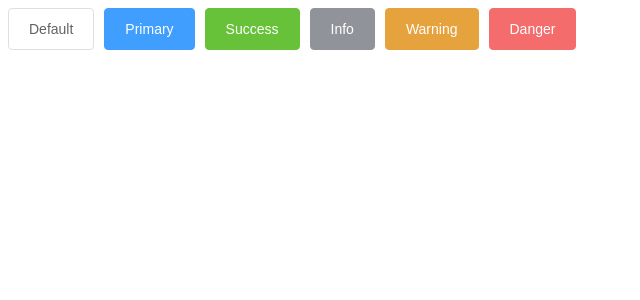
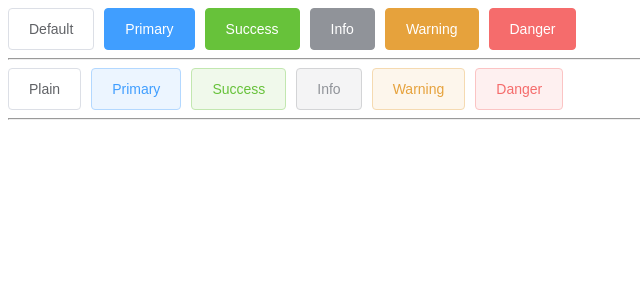
Before and after one commit to guijunqiao1/ELEMENT, a Vue app in the folder ELEMENT_origin/: page / in a window 1280 px wide. Shown: the top 300 px of the page, without its empty margins (0-640 px from the left). Built offline with nearby package versions, Linux system fonts and the light colour scheme.

Commit message:
完成朴素按钮的书写

```diff
--- a/ELEMENT_origin/src/App.vue
+++ b/ELEMENT_origin/src/App.vue
@@ -1,11 +1,27 @@
 <template>
   <div id="app">
+    <!-- 默认按钮 -->
     <el-button>Default</el-button>
     <el-button type="primary">Primary</el-button>
     <el-button type="success">Success</el-button>
     <el-button type="info">Info</el-button>
     <el-button type="warning">Warning</el-button>
     <el-button type="danger">Danger</el-button>
+
+    <br>
+    <hr>
+    <!-- 朴素按钮 -->
+    <el-button plain>Plain</el-button>
+    <el-button type="primary" plain>Primary</el-button>
+    <el-button type="success" plain>Success</el-button>
+    <el-button type="info" plain>Info</el-button>
+    <el-button type="warning" plain>Warning</el-button>
+    <el-button type="danger" plain>Danger</el-button>
+
+    <br>
+    <hr>
+
+
   </div>
 </template>
 
--- a/ELEMENT_origin/src/assets/theme-chalk/button.scss
+++ b/ELEMENT_origin/src/assets/theme-chalk/button.scss
@@ -39,6 +39,19 @@
     color: mix($--color-black, $--color-primary, $--button-active-shade-percent);
   }
 
+  @include when(plain) {//此为针对所有的is-plain类进行样式设计
+    &:hover {
+      background-color: $--color-white;
+      border-color: $--color-primary;
+      color: $--color-primary;
+    }
+
+    &:active {
+      border-color: mix($--color-black, $--color-primary, 10%);
+      color: mix($--color-black, $--color-primary, 10%);
+    }
+  }
+
   @include m(primary) {
     @include button-variant($--button-primary-background-color, $--button-primary-border-color, $--button-primary-font-color);
   }
--- a/ELEMENT_origin/src/assets/theme-chalk/mixins/_button.scss
+++ b/ELEMENT_origin/src/assets/theme-chalk/mixins/_button.scss
@@ -16,4 +16,26 @@
     border-color: mix($--color-black, $borderColor, $--button-active-shade-percent);
     color: $fontColor;
   }
+
+  &.is-plain {//此处为交集选择器,针对朴素同时明确按钮类型的按钮进行下方的样式覆盖设计
+    @include button-plain($backgroundColor);
+  }
 }
+
+@mixin button-plain ($color) {
+  background-color: mix($--color-white, $color, 90%);
+  border-color: mix($--color-white, $color, 60%);
+  color: $color;
+
+  &:hover {
+    background-color: $color;
+    border-color: $color;
+    color: $--color-white;
+  }
+
+  &:active {
+    background-color: mix($--color-black, $color, $--button-active-shade-percent);
+    border-color: mix($--color-black, $color, $--button-active-shade-percent);
+    color: $--color-white;
+  }
+}
--- a/ELEMENT_origin/src/components/element/button/src/button.vue
+++ b/ELEMENT_origin/src/components/element/button/src/button.vue
@@ -1,5 +1,5 @@
 <template>
-  <button :class="['el-button',type? `el-button--${type}`:'']">
+  <button :class="['el-button',type? `el-button--${type}`:'', plain ? 'is-plain' : '' ]">
     <slot></slot>
   </button>
 </template>
@@ -11,8 +11,13 @@
   defineProps({
     type:{
       type:String
+    },
+    plain:{
+      type:Boolean
     }
   })
+
+
 
 </script>
 
```
